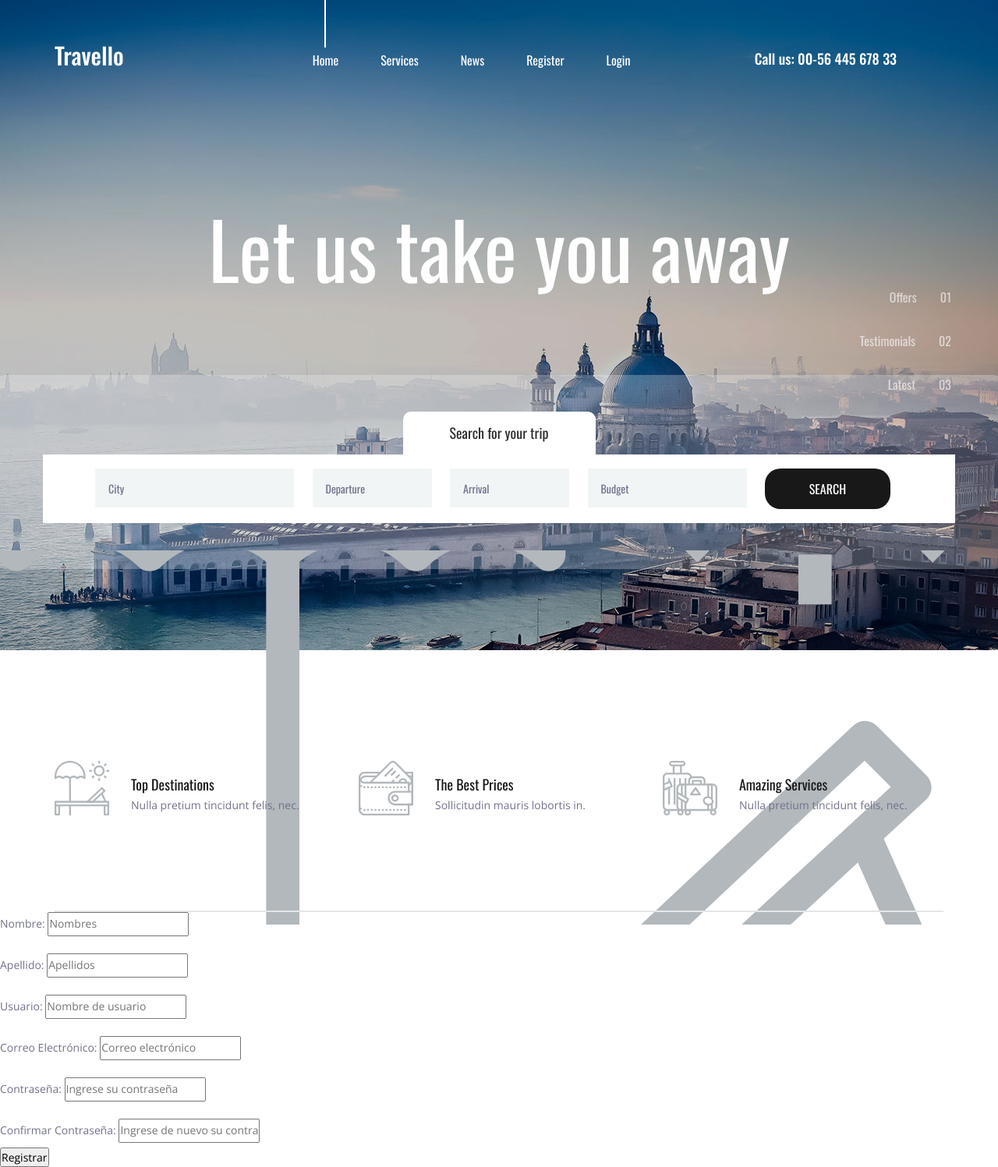
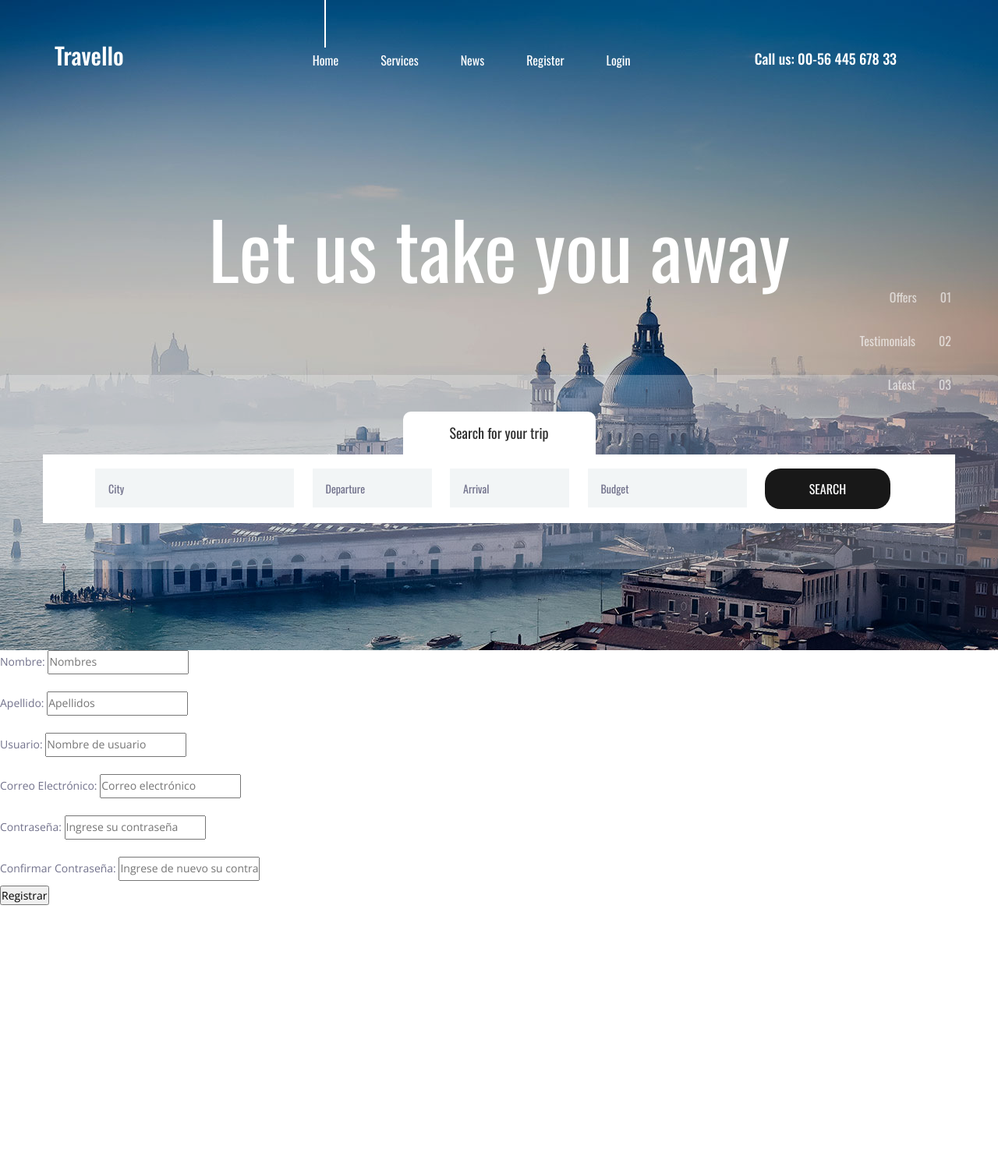
Before and after one commit to JamesCordova/DestinosTuristicos, a Django app: page /accounts/register/ in a window 1280 px wide. Shown: the whole page at 78% size. After the commit the page ends 1161 px from the top, so only its background shows below. Run offline with Django 4.2, Linux system fonts and the light colour scheme; parts of the project's set-up code (start-up, migrations or seed data) failed here and were passed over; some libraries are stand-ins or nearby versions.

Commit message:
se quito algunos campos en base.html que no serian necesarios bajo mi criterio

```diff
--- a/src/templates/base.html
+++ b/src/templates/base.html
@@ -207,64 +207,6 @@
 			</div>
 		</div>
 
-        <!-- Intro -->
-
-		<div class="intro">
-			<div class="intro_background" style="background-image:url('{% static 'images/beach.svg' %}')"></div>
-			<div class="container">
-				<div class="row">
-					<div class="col">
-						<div class="intro_container">
-							<div class="row">
-
-								<!-- Intro Item -->
-								<div class="col-lg-4 intro_col">
-									<div class="intro_item d-flex flex-row align-items-end justify-content-start">
-										<div class="intro_icon"><img src="{% static 'images/beach.svg' %}" alt=""></div>
-										<div class="intro_content">
-											<div class="intro_title">Top Destinations</div>
-											<div class="intro_subtitle">
-												<p>Nulla pretium tincidunt felis, nec.</p>
-											</div>
-										</div>
-									</div>
-								</div>
-
-								<!-- Intro Item -->
-								<div class="col-lg-4 intro_col">
-									<div class="intro_item d-flex flex-row align-items-end justify-content-start">
-										<div class="intro_icon"><img src="{% static 'images/wallet.svg' %}" alt="">
-										</div>
-										<div class="intro_content">
-											<div class="intro_title">The Best Prices</div>
-											<div class="intro_subtitle">
-												<p>Sollicitudin mauris lobortis in.</p>
-											</div>
-										</div>
-									</div>
-								</div>
-
-								<!-- Intro Item -->
-								<div class="col-lg-4 intro_col">
-									<div class="intro_item d-flex flex-row align-items-end justify-content-start">
-										<div class="intro_icon"><img src="{% static 'images/suitcase.svg' %}" alt="">
-										</div>
-										<div class="intro_content">
-											<div class="intro_title">Amazing Services</div>
-											<div class="intro_subtitle">
-												<p>Nulla pretium tincidunt felis, nec.</p>
-											</div>
-										</div>
-									</div>
-								</div>
-
-							</div>
-						</div>
-					</div>
-				</div>
-			</div>
-		</div>
-
     <!-- Contenido variable -->
     {% block content %}
     {% endblock %}
```
